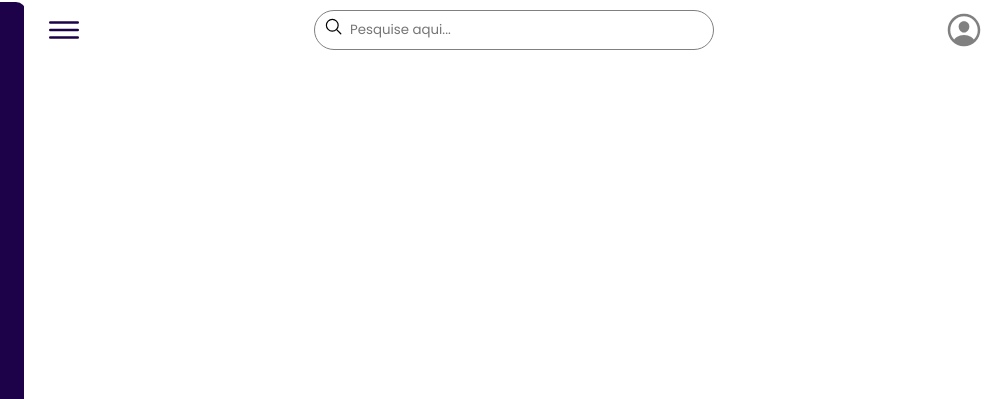
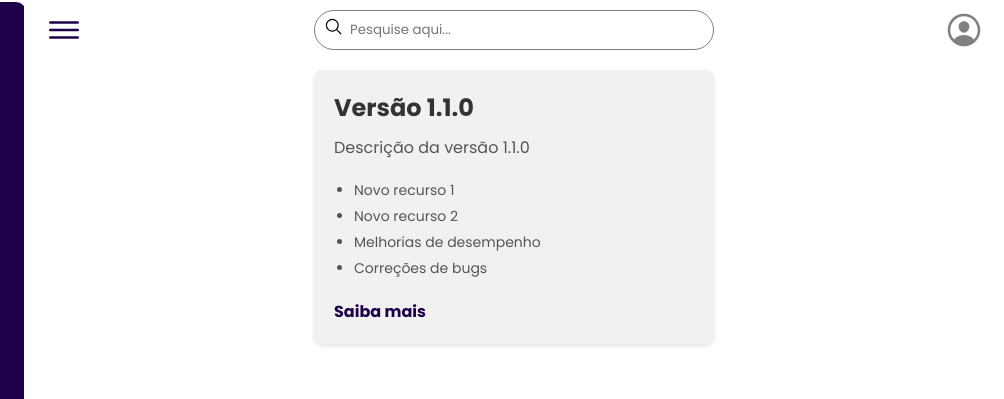
Before and after one commit to Neveszera/Global_Solution_ShareThink, a plain HTML site: page pages/user.html in a window 1280 px wide. Both pictures are taken after a click on the link "News". Shown: the top 399 px of the page, 276-1280 px from the left. Drawn offline with nearby package versions, Linux system fonts and the light colour scheme.

Commit message:
Desenvolvimento menu news(atualizações).

```diff
--- /dev/null
+++ b/css/news.css
@@ -0,0 +1,46 @@
+.cardReleases {
+    display: flex;
+    justify-content: center;
+}
+
+.release {
+    background-color: #f1f1f1;
+    border-radius: 8px;
+    padding: 20px;
+    margin: 10px;
+    width: 400px;
+    box-shadow: 0 2px 4px rgba(0, 0, 0, 0.1);
+}
+
+.release h2 {
+    font-size: 24px;
+    color: #333;
+    margin-bottom: 10px;
+}
+
+.release p {
+    font-size: 16px;
+    color: #555;
+    margin-bottom: 20px;
+}
+
+.release ul {
+    margin-bottom: 20px;
+    padding-left: 20px;
+}
+
+.release ul li {
+    font-size: 14px;
+    color: #555;
+    margin-bottom: 5px;
+}
+
+.release a {
+    text-decoration: none;
+    color: #1e0249;
+    font-weight: 600;
+}
+
+.release a:hover {
+    text-decoration: underline;
+}
--- a/pages/user.html
+++ b/pages/user.html
@@ -10,6 +10,7 @@
     <link rel="stylesheet" href="../css/cursos_user.css">
     <link rel="stylesheet" href="../css/cursos_concluidos.css">
     <link rel="stylesheet" href="../css/vagas.css">
+    <link rel="stylesheet" href="../css/news.css">
 
     <title>ShareThink</title>
 </head>
@@ -317,6 +318,22 @@
                         </div>
                     </div>
                 </div>
+
+                <div class="conteudo" id="News">
+                    <div class="cardReleases">
+                        <div class="release">
+                            <h2>Versão 1.1.0</h2>
+                            <p>Descrição da versão 1.1.0</p>
+                            <ul>
+                                <li>Novo recurso 1</li>
+                                <li>Novo recurso 2</li>
+                                <li>Melhorias de desempenho</li>
+                                <li>Correções de bugs</li>
+                            </ul>
+                            <a href="#">Saiba mais</a>
+                        </div>
+                    </div>
+                </div>
             </div>
     </main>
 
```
